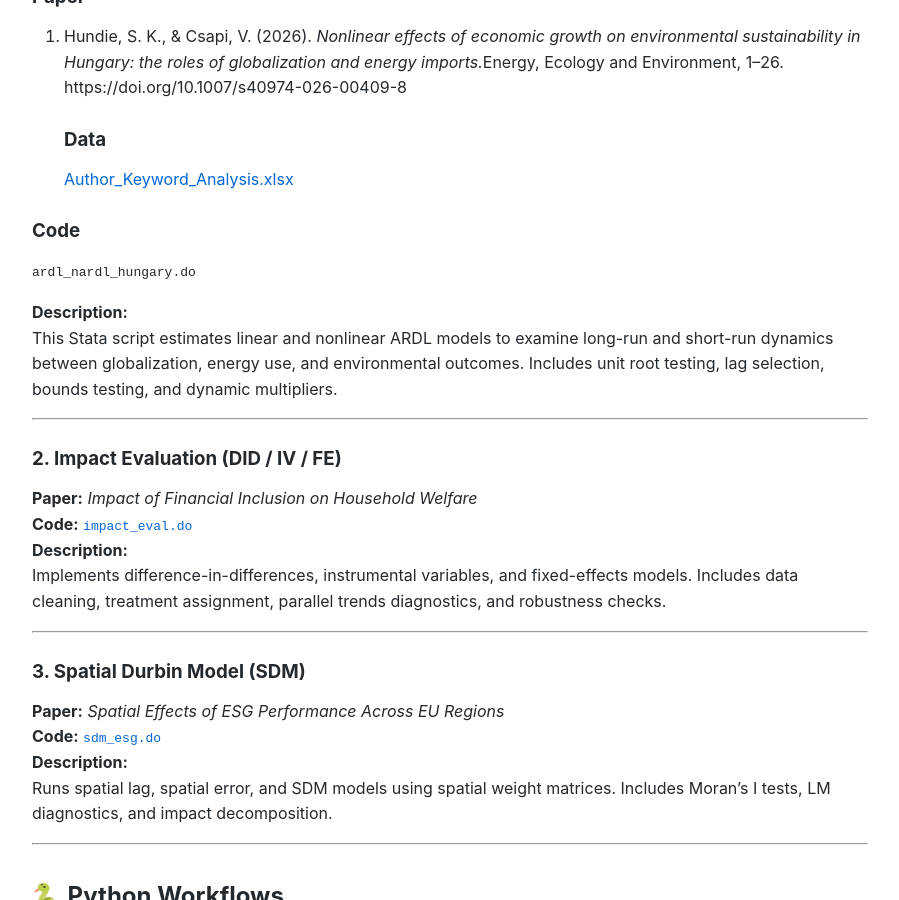
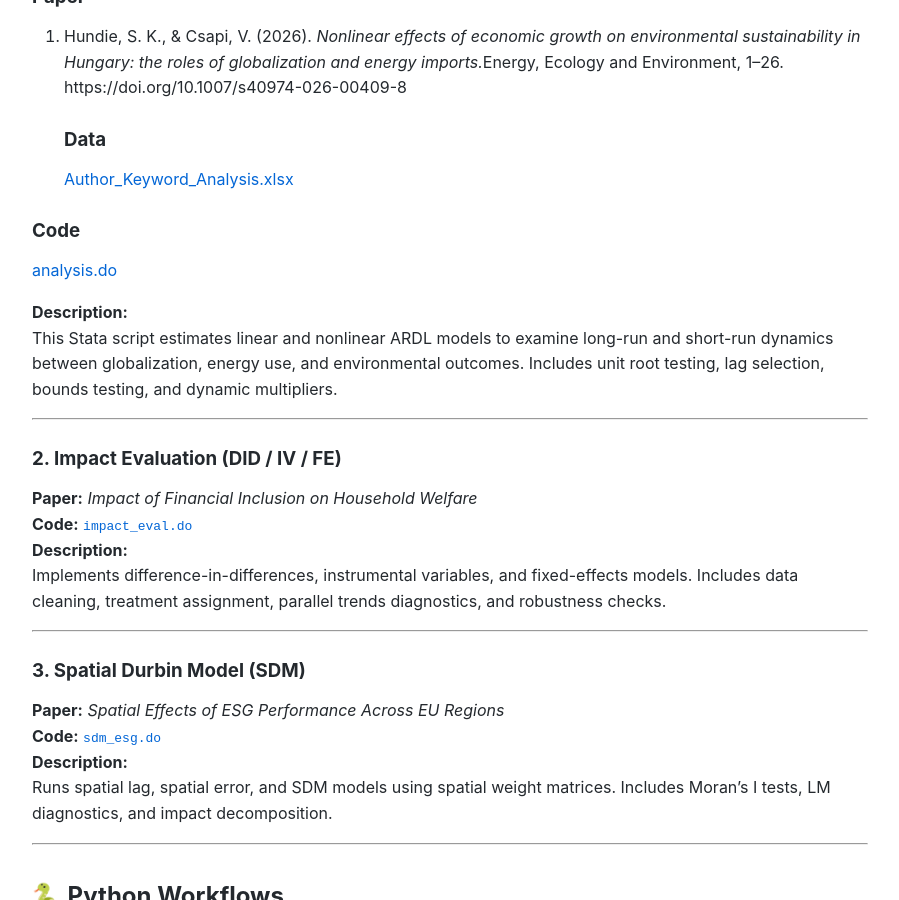
Before and after one commit to ShemelisKHundie/ShemelisKHundie.github.io, a Jekyll site: the page built from code.md, in a window 1280 px wide and 900 px high, scrolled down 494 px. Shown: the whole window, without its empty margins (190-1089 px from the left). Built offline with Jekyll 4.4.1, drawn with Linux system fonts in a browser that asks for light colours.

Commit message:
Update code.md

```diff
--- a/code.md
+++ b/code.md
@@ -16,7 +16,7 @@ This page documents all Stata and Python scripts used in my research, with clear
 [Author_Keyword_Analysis.xlsx](data/Author_Keyword_Analysis.xlsx)
 
 ### **Code**
-`ardl_nardl_hungary.do`
+[analysis.do](code/stata/analysis.do)
 
 **Description:**
 This Stata script estimates linear and nonlinear ARDL models to examine long-run and short-run dynamics between globalization, energy use, and environmental outcomes. Includes unit root testing, lag selection, bounds testing, and dynamic multipliers.
```
